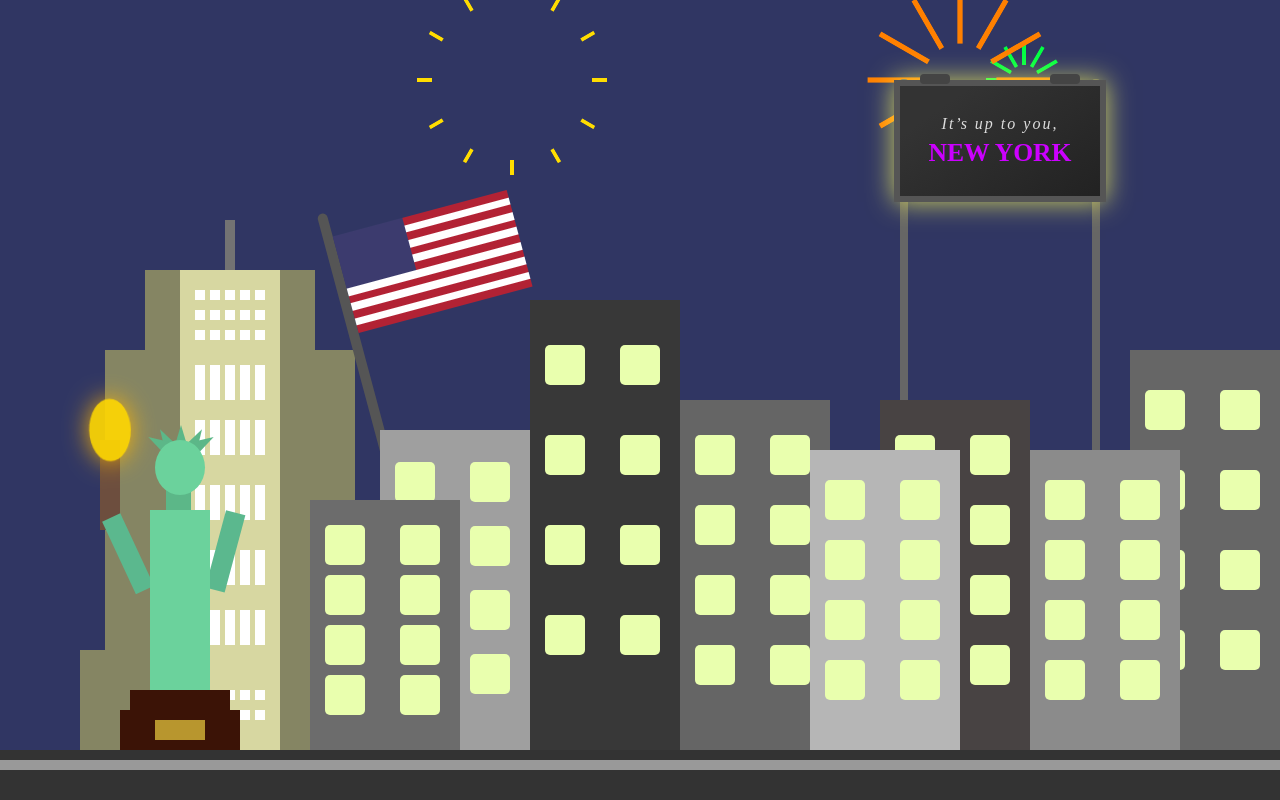
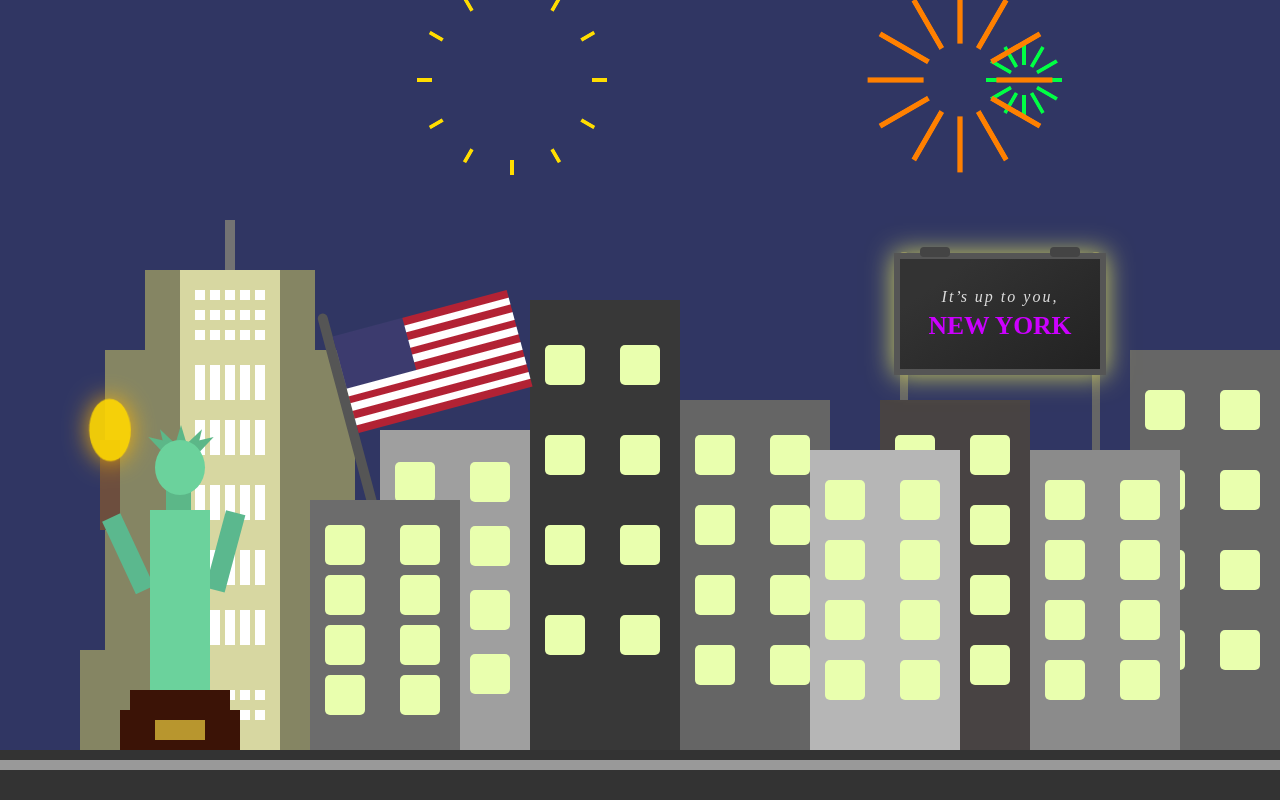
Before and after one commit to giu-g/new-york, a plain HTML site: page index.html in a window 1280 px wide. Shown: the top 800 px of the page. Drawn offline with Linux system fonts and the light colour scheme.

Commit message:
Update index.html

```diff
--- a/index.html
+++ b/index.html
@@ -287,6 +287,7 @@
       transform-origin: bottom center;
       position: absolute;
       right: 850px;
+      bottom: 100px;
     }
 
     .pole {
@@ -551,7 +552,7 @@
     .content-billboard {
       position: absolute;
       right: 180px;
-      top: 10%;
+      bottom: 425px;
     }
 
     .billboard-frame {
@@ -1449,8 +1450,6 @@
     <div class="window-building"></div>
   </div>
 
-
-
   <div class="pole-wrapper">
     <div class="pole">
       <div class="flag">
```
